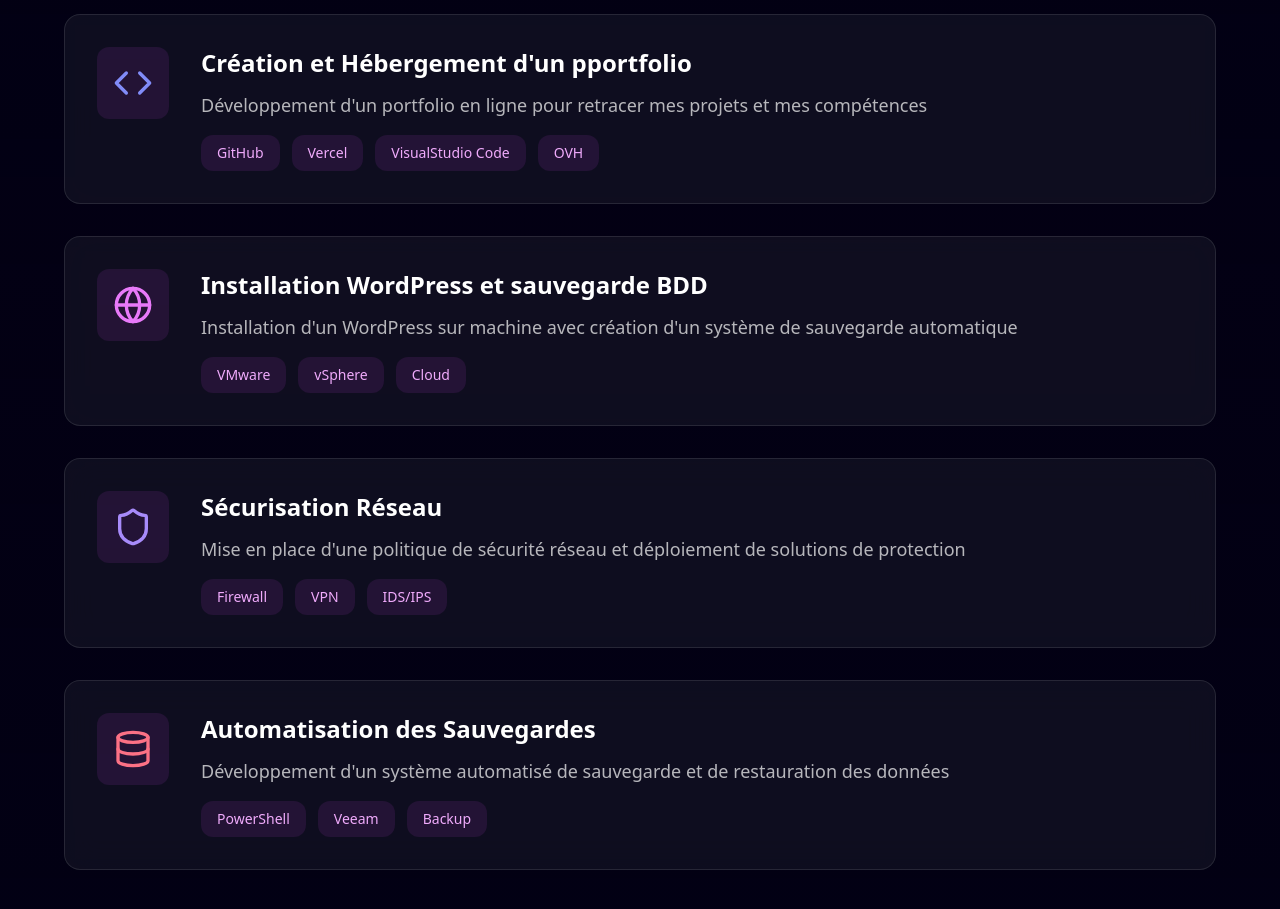
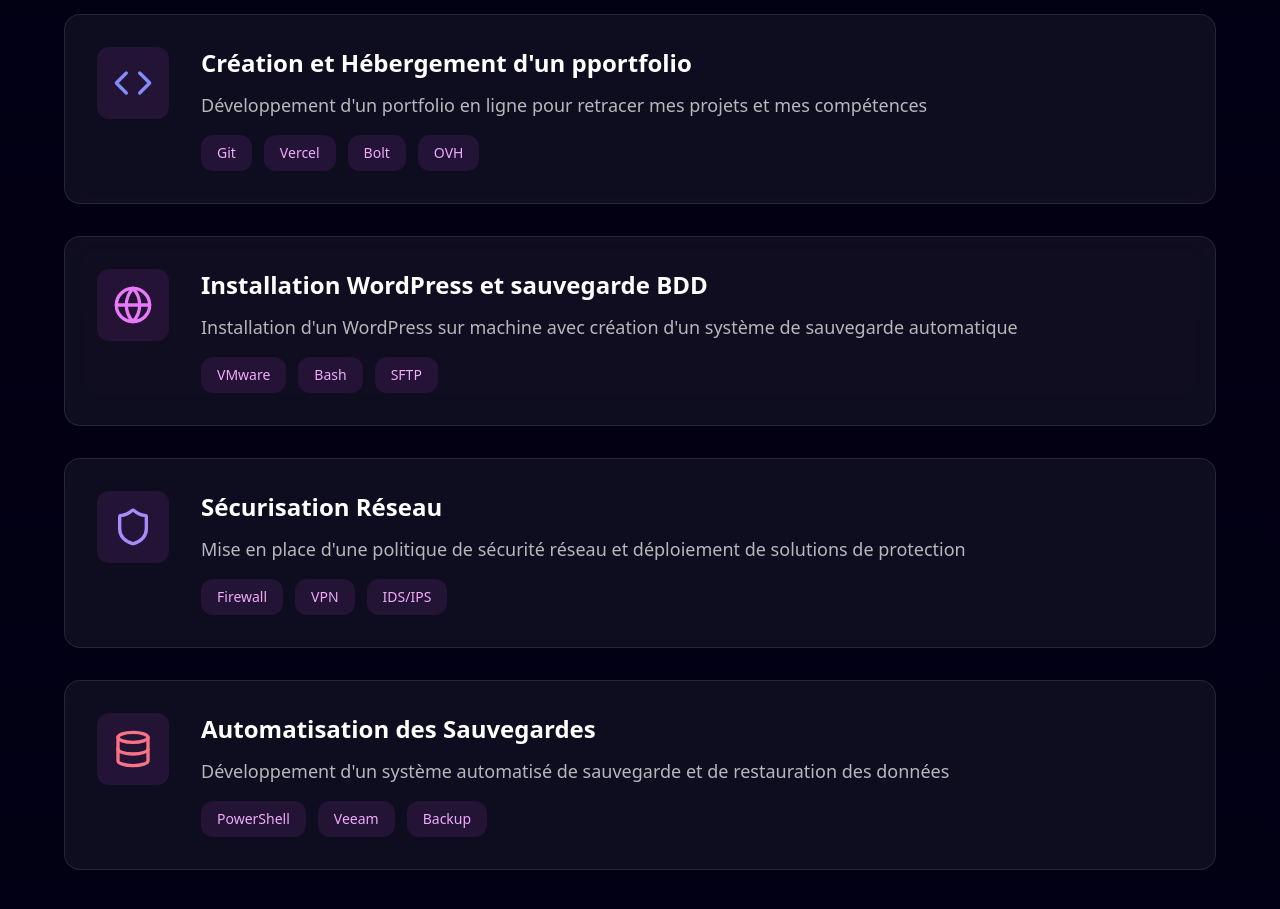
Before and after one commit to KillianGaurin/Portfolio, a React (Vite) app: page / in a window 1280 px wide. Shown: the part 2440-3349 px from the top of the page. Built offline with nearby package versions, Linux system fonts and the light colour scheme.

Commit message:
Update App.tsx

```diff
--- a/src/App.tsx
+++ b/src/App.tsx
@@ -18,14 +18,14 @@ function App() {
       icon: <Code className="text-indigo-400" size={40} />,
       title: "Création et Hébergement d'un pportfolio",
       description: "Développement d'un portfolio en ligne pour retracer mes projets et mes compétences",
-      tags: ["GitHub", "Vercel", "VisualStudio Code", "OVH"],
+      tags: ["Git", "Vercel", "Bolt", "OVH"],
       color: "fuchsia"
     },
     {
       icon: <Globe className="text-fuchsia-400" size={40} />,
       title: "Installation WordPress et sauvegarde BDD",
       description: "Installation d'un WordPress sur machine avec création d'un système de sauvegarde automatique",
-      tags: ["VMware", "vSphere", "Cloud"],
+      tags: ["VMware", "Bash", "SFTP"],
       color: "fuchsia"
     },
     {
```
